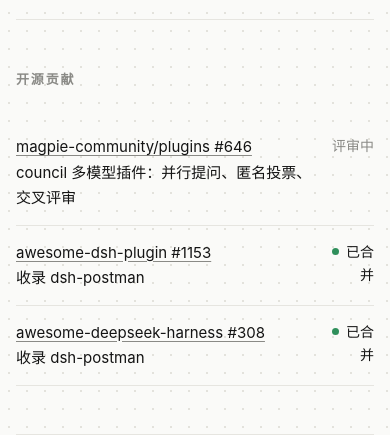
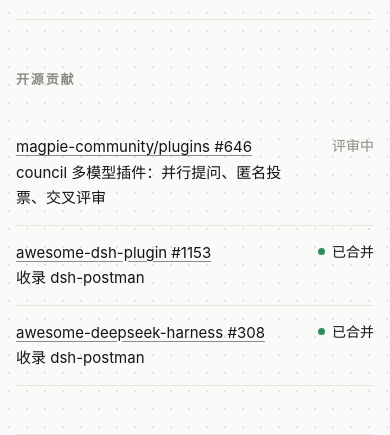
Before and after one commit to zhousun55-byte/zhousun55-byte.github.io, a plain HTML site: page index.html in a window 390 px wide. Shown: the part 3020-3455 px from the top of the page. Drawn offline with Linux system fonts and the light colour scheme.

Commit message:
窄屏表格状态不折行

```diff
--- a/index.html
+++ b/index.html
@@ -99,7 +99,7 @@ footer p { margin: 0 0 22px; color: var(--ink-2); }
   .shots, .small-proj, .feats { grid-template-columns: 1fr; }
   section { padding: 48px 0; }
   .proj h3 { font-size: 24px; }
-  td:last-child { white-space: normal; }
+  td:last-child { padding-left: 10px; }
 }
 </style>
 </head>
```
